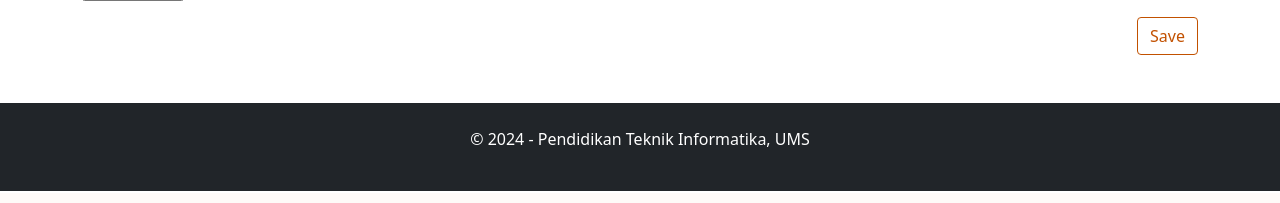
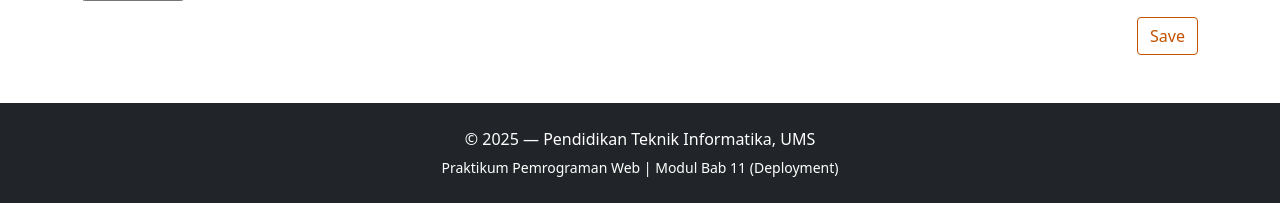
Before and after one commit to a710230013/django-blog, a Django app: page /post/new/ in a window 1280 px wide. Shown: the part 607-810 px from the top of the page. Run offline with Django 5.2, Linux system fonts and the light colour scheme; the visitor is signed in with stand-in values (Sample User, id 1).

Commit message:
Update footer

```diff
--- a/blog/templates/blog/base.html
+++ b/blog/templates/blog/base.html
@@ -1,9 +1,11 @@
 {% load static %}
 <!DOCTYPE html>
-<html>
+<html lang="id">
     <head>
-        <title>Django blog</title>
-        <link rel="stylesheet" href=" https://cdn.jsdelivr.net/npm/bootstrap@5.1.3/dist/css/bootstrap.min.css">
+        <meta charset="UTF-8">
+        <title>Django Blog</title>
+
+        <link rel="stylesheet" href="https://cdn.jsdelivr.net/npm/bootstrap@5.1.3/dist/css/bootstrap.min.css">
         <link rel="stylesheet" href="{% static 'css/blog.css' %}">
         <link href="https://fonts.googleapis.com/css?family=Lobster&subset=latin,latin-ext" rel="stylesheet" type="text/css">
     </head>
@@ -12,25 +14,36 @@
             <div class="container">
                 {% if user.is_authenticated %}
                     <a href="{% url 'post_new' %}" class="top-menu">+ New</a>
-                    <p class="top-menu">Hello {{ user.username }} <small>(<a href="{% url 'logout' %}">Log out</a>)</small></p>
+                    <p class="top-menu">
+                        Hello {{ user.username }}
+                        <small>(<a href="{% url 'logout' %}">Log out</a>)</small>
+                    </p>
                 {% else %}
                     <a href="{% url 'login' %}" class="top-menu">Login</a>
                 {% endif %}
                 <h1><a href="/">Django Blog</a></h1>
             </div>
         </header>
+
         <main class="container">
             <div class="row">
                 <div class="col">
-                {% block content %}
-                {% endblock %}
+                    {% block content %}
+                    {% endblock %}
                 </div>
             </div>
         </main>
+
+        <!-- FOOTER (UPDATED) -->
         <footer class="bg-dark text-white text-center p-4 mt-5">
-	        <div class="container">
-	            <p>&copy; 2024 - Pendidikan Teknik Informatika, UMS</p>
-	        </div>
-	    </footer>
+            <div class="container">
+                <p class="mb-1">
+                    &copy; {% now "Y" %} — Pendidikan Teknik Informatika, UMS
+                </p>
+                <small>
+                    Praktikum Pemrograman Web | Modul Bab 11 (Deployment)
+                </small>
+            </div>
+        </footer>
     </body>
 </html>
```
